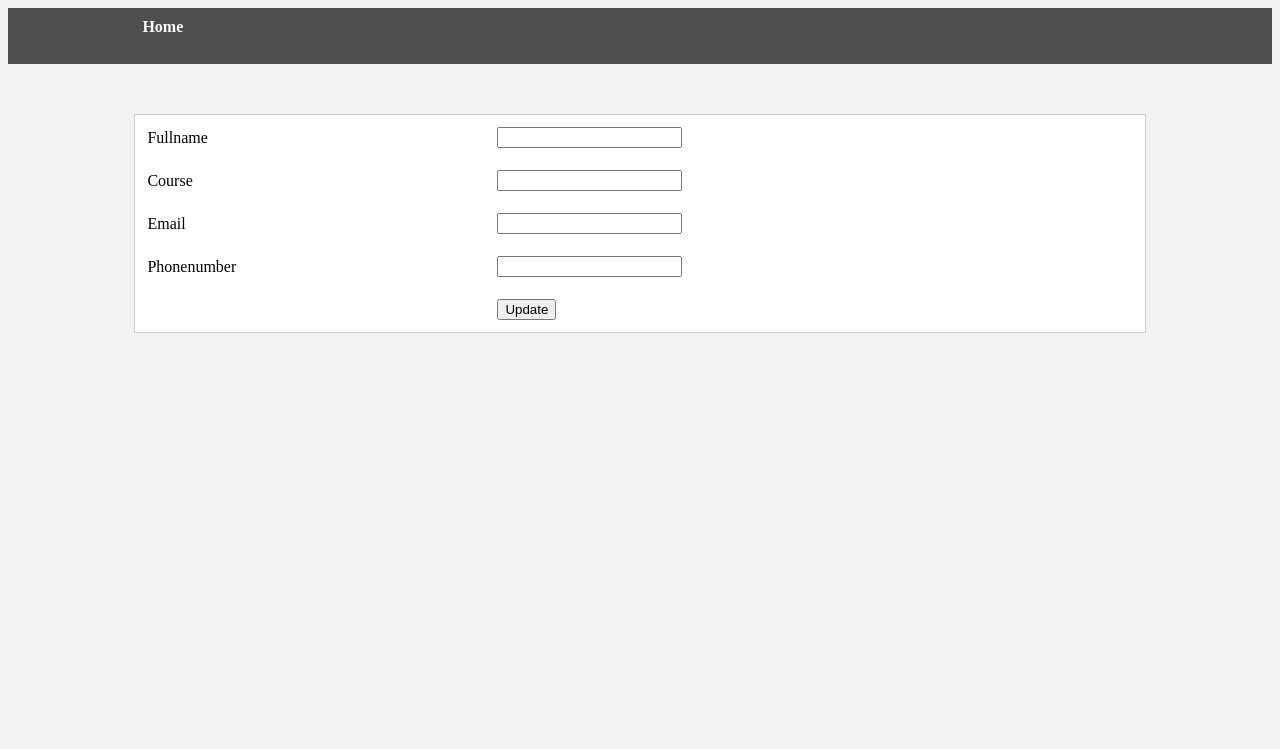
After one commit to Angie-1/crud, a PHP site: page /edit.php?id=1 in a window 1280 px wide. The commit adds this page. Shown: the top 749 px of the page. Run offline with PHP 8.4, Linux system fonts and the light colour scheme; data that the repository does not hold is empty.

Commit message:
complete project

```diff
--- a/config/db_connect.php
+++ b/config.php
@@ -1,3 +1,5 @@
+
+
 <?php
 
 $db_host = "eu-cdbr-west-03.cleardb.net";
@@ -6,13 +8,13 @@ $db_pass = "7b09a29d";
 $db_name = "heroku_a53fb3fcd02a2c1";
 
 // Create connection
-$conn = mysqli_connect($db_host, $db_user, $db_pass, $db_name);
+$mysqli = mysqli_connect($db_host, $db_user, $db_pass, $db_name);
 
 // Check connection
-if (!$conn) {
+if (!$mysqli) {
   die("Connection failed: " . mysqli_connect_error());
 }
-// echo "Connected successfully";
+
 
 
 
--- a/details.php
+++ /dev/null
@@ -1,5 +0,0 @@
-<?php
-
-
-
-?>
--- /dev/null
+++ b/edit.php
@@ -0,0 +1,74 @@
+<?php
+
+include("config.php");
+
+// Check if form is submitted for user update, then redirect to homepage after update
+if(isset($_POST['update']))
+{
+	$id = $_POST['id'];
+
+	$fullname=$_POST['fullname'];
+	$course=$_POST['course'];
+	$email=$_POST['email'];
+	$phonenumber=$_POST['phonenumber'];
+
+
+	$result = mysqli_query($mysqli, "UPDATE studentsdata SET fullname='$fullname',course='$course', email='$email',phonenumber='$phonenumber' WHERE id=$id");
+
+	// Redirect to homepage
+	header("Location: index.php");
+}
+?>
+<?php
+
+// Getting id from url
+$id = $_GET['id'];
+
+// Fetech student with id
+$result = mysqli_query($mysqli, "SELECT * FROM studentsdata WHERE id=$id");
+
+while($row = mysqli_fetch_array($result))
+{
+	$fullname = $row['fullname'];
+	$course = $row['course'];
+	$email = $row['email'];
+	$phonenumber = $row['phonenumber'];
+}
+?>
+<html>
+<head>
+<link rel="stylesheet" href="style.css">
+	<title>Edit Student Data</title>
+</head>
+
+<body>
+<div class="navbar">
+	<a href="index.php">Home</a>
+	<br/><br/>
+</div>
+	<form name="update_student" method="post" action="edit.php">
+		<table border="0">
+			<tr>
+				<td>Fullname</td>
+				<td><input type="text" name="fullname" value=<?php echo $fullname;?>></td>
+			</tr>
+			<tr>
+				<td>Course</td>
+				<td><input type="text" name="course" value=<?php echo $course;?>></td>
+			</tr>
+			<tr>
+				<td>Email</td>
+				<td><input type="text" name="email" value=<?php echo $email;?>></td>
+			</tr>
+			<tr>
+				<td>Phonenumber</td>
+				<td><input type="text" name="phonenumber" value=<?php echo $phonenumber;?>></td>
+			</tr>
+			<tr>
+				<td><input type="hidden" name="id" value=<?php echo $_GET['id'];?>></td>
+				<td><input type="submit" name="update" value="Update"></td>
+			</tr>
+		</table>
+	</form>
+</body>
+</html>
--- /dev/null
+++ b/style.css
@@ -0,0 +1,36 @@
+body {
+    background-color: #f2f2f2;
+}
+
+.navbar {
+    background-color: #4e4e4e;
+    color: #fff;
+    padding: 10px;
+
+}
+
+.navbar a {
+    color: #fff;
+    text-decoration: none;
+    font-weight: bold;
+    padding-left: 10%;
+}
+
+
+
+table {
+    width: 80%;
+    border: 1px solid #ccc;
+    margin: 50px auto;
+    background-color: #fff;
+}
+
+th, td {
+    padding: 10px;
+    text-align: left;
+}
+
+th {
+    background-color: #6967a8;
+    color: #fff;
+}
```
Also changed, not shown: add.php (added, +57 -0 lines), dashboard.php (deleted, +0 -50 lines), delete.php (added, +12 -0 lines), index.php (+34 -31 lines), registration.html (deleted, +0 -29 lines).
